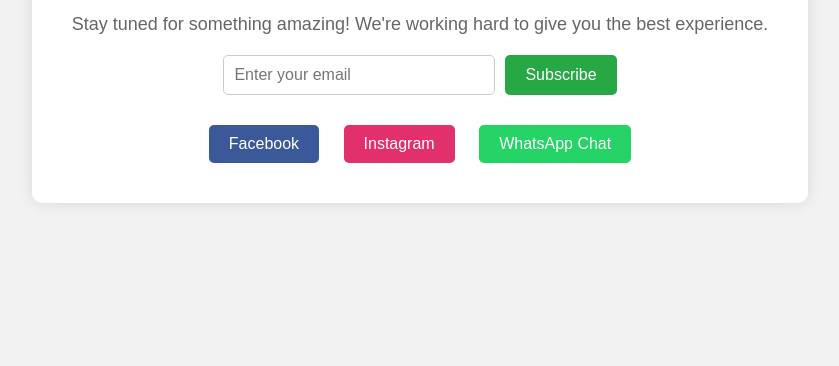
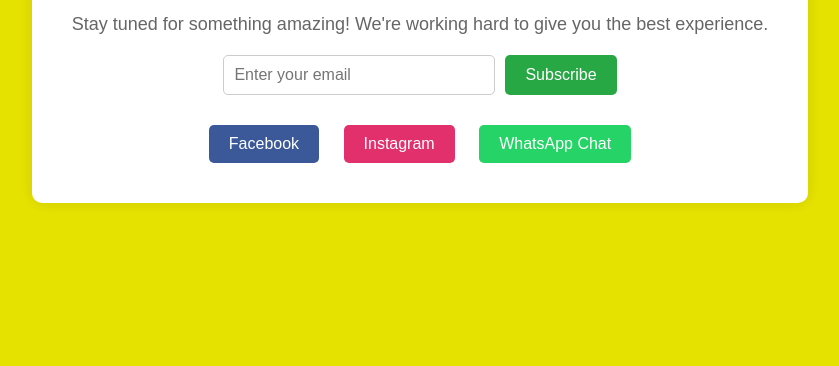
Before and after one commit to vipinkch/test, a plain HTML site: page index.html in a window 1280 px wide. Shown: the part 434-800 px from the top of the page, without its empty margins (220-1059 px from the left). Drawn offline with Linux system fonts and the light colour scheme.

Commit message:
Update styles.css

```diff
--- a/styles.css
+++ b/styles.css
@@ -2,7 +2,7 @@ body {
     margin: 0;
     padding: 0;
     font-family: Arial, sans-serif;
-    background-color: #f2f2f2;
+    background-color: #e6e200;
     display: flex;
     justify-content: center;
     align-items: center;
```
